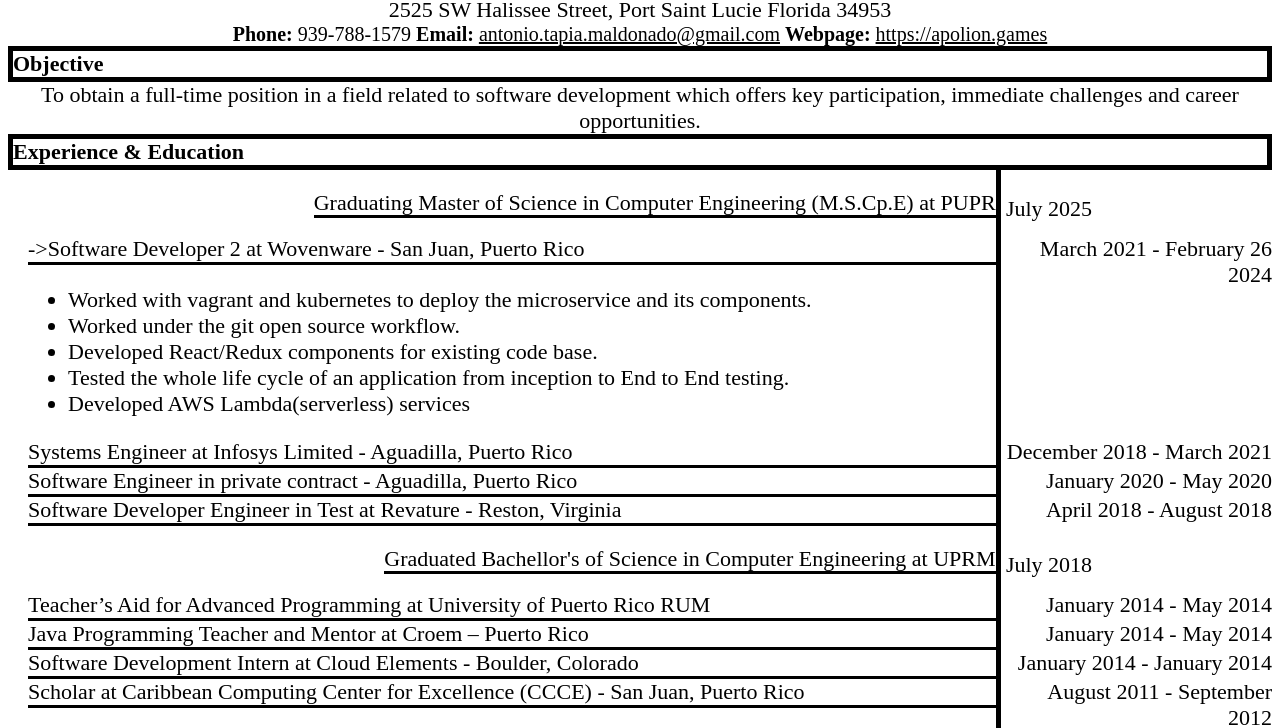
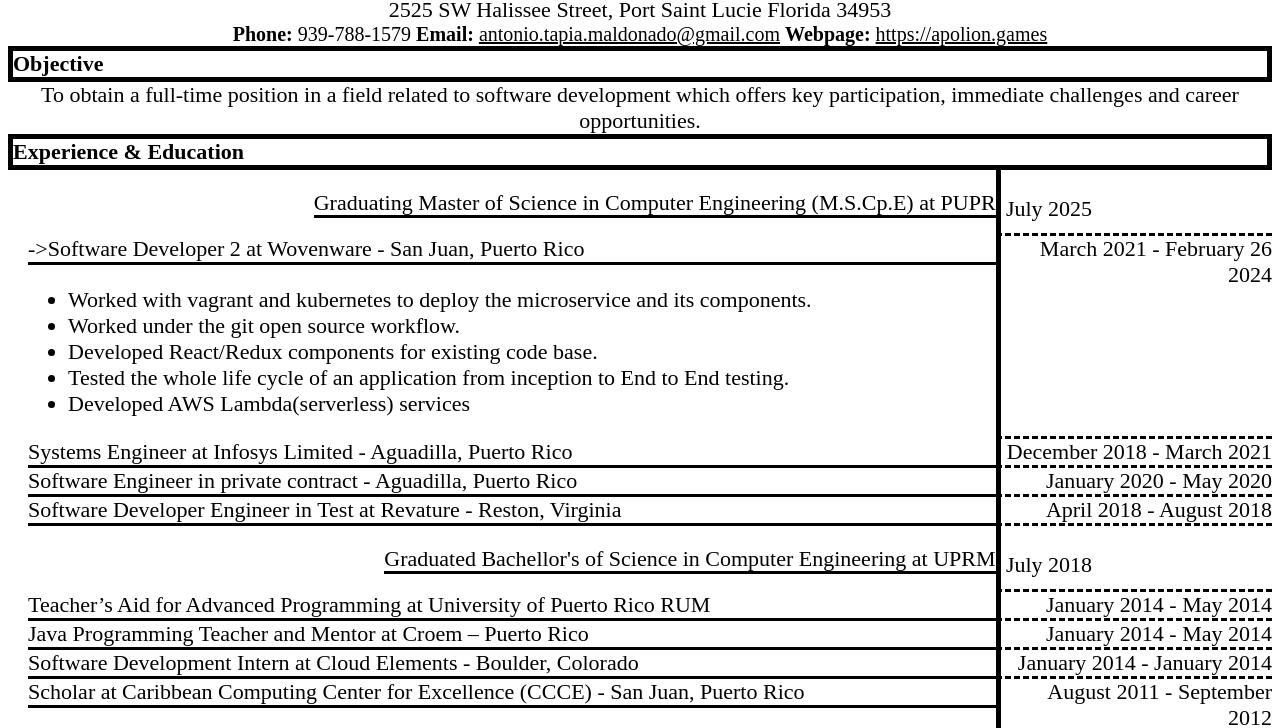
Before and after one commit to Apo45ty/Resume, a plain HTML site: page index.html in a window 1280 px wide. Shown: the part 58-786 px from the top of the page. Drawn offline with nearby package versions, Linux system fonts and the light colour scheme.

Commit message:
added lines

```diff
--- a/index.html
+++ b/index.html
@@ -81,6 +81,8 @@
 
 
           .timeline {
+
+            border-bottom: 3px dashed black;
             display: flex;
             flex: 2;
 
```
